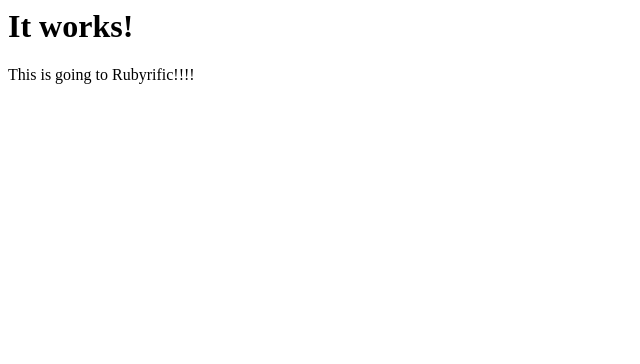
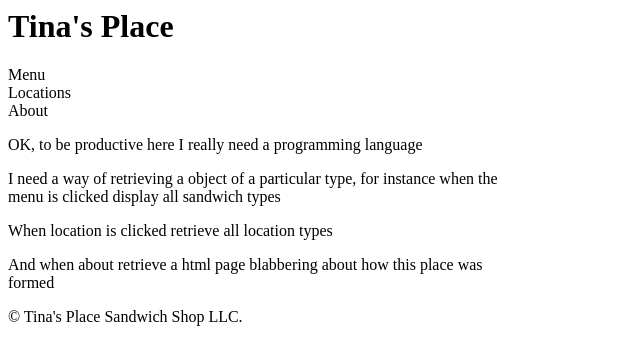
Before and after one commit to rmnelson/ruby, a plain HTML site: page first/public/index.html in a window 1280 px wide. Shown: the whole page, without its empty margins (0-640 px from the left). Drawn offline with Linux system fonts and the light colour scheme.

Commit message:
Added basic text in html prior to any CSS.

```diff
--- a/first/public/index.html
+++ b/first/public/index.html
@@ -1,3 +1,31 @@
-<html><body><h1>It works!</h1>
-<p>This is going to Rubyrific!!!!</p>
-</body></html>
+<html>
+<body>
+
+<div id="container" style="width:500px">
+
+<div id="header">
+<h1>Tina's Place</h1>
+</div>
+
+<div id="nav">
+Menu
+<br>
+Locations
+<br>
+About
+<br>
+</div> <!-- end nav menu div !-->
+
+<div id="content">
+<p>OK, to be productive here I really need a programming language</p>
+<p>I need a way of retrieving a object of a particular type, for instance when the menu is clicked display all sandwich types</p>
+<p>When location is clicked retrieve all location types<p>
+<p>And when about retrieve a html page blabbering about how this place was formed</p>
+</div> <!-- End the content div !-->
+
+<div id="footer">
+<p>&copy; Tina's Place Sandwich Shop LLC.</p>
+
+</div> <!-- End the main container div !-->
+</body>
+</html>
```
